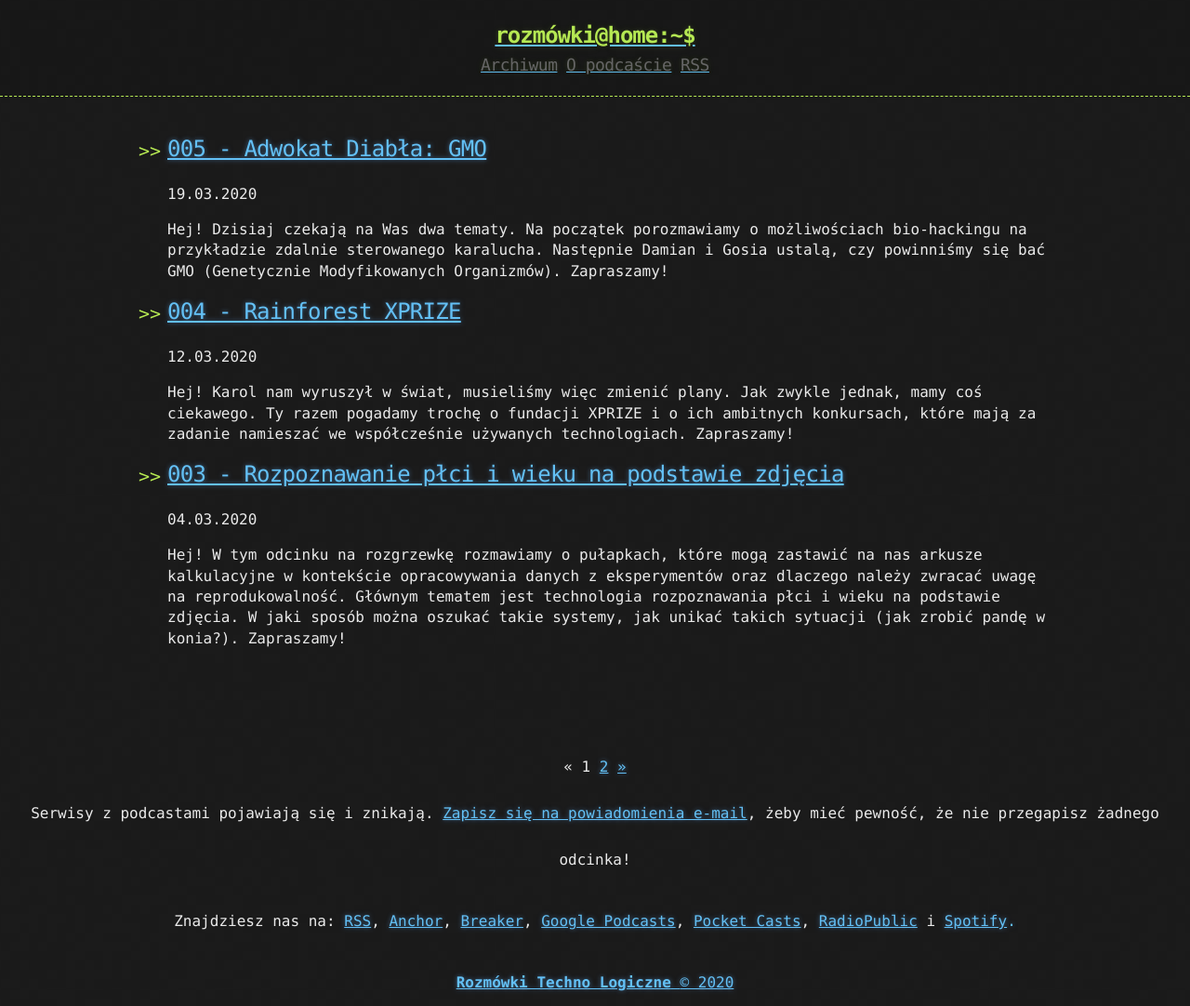
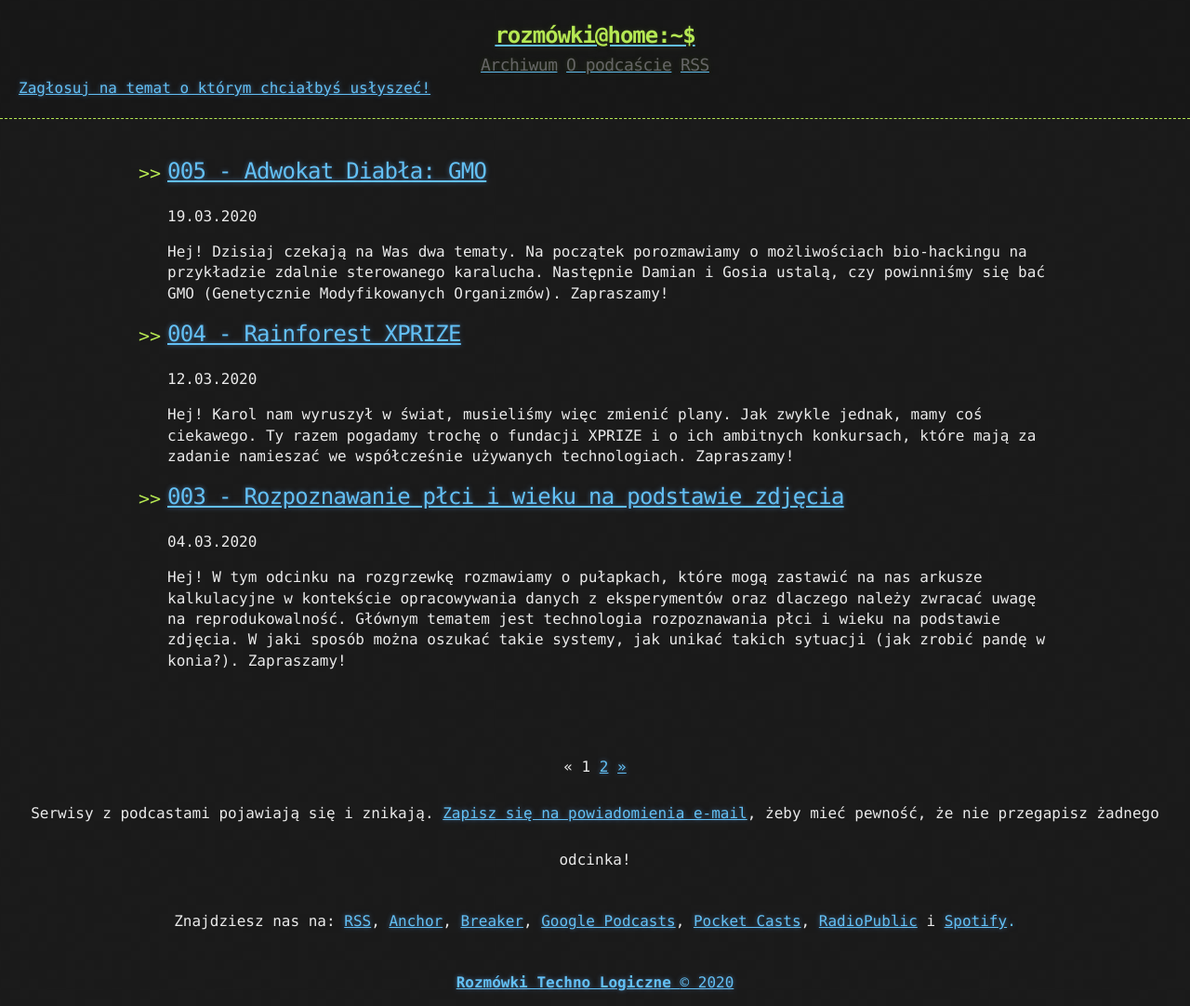
Before and after one commit to QuantumDamage/rozmowki-techno-logiczne, a Jekyll site: the page built from index.html, in a window 1280 px wide. Shown: the whole page at 93% size. Built offline with Jekyll 4.4.1, drawn with Linux system fonts in a browser that asks for light colours; the list of posts is cut into pages by our own code.

Commit message:
link do głosowania

```diff
--- a/_includes/header.html
+++ b/_includes/header.html
@@ -7,5 +7,8 @@
     <div class="header-links">
       {% include links.html %}
     </div>
+    <div>
+      <a href="https://www.tricider.com/brainstorming/3792ZBFX9Ml">Zagłosuj na temat o którym chciałbyś usłyszeć!</a>
+    </div>
   </div>
 </header>
```
